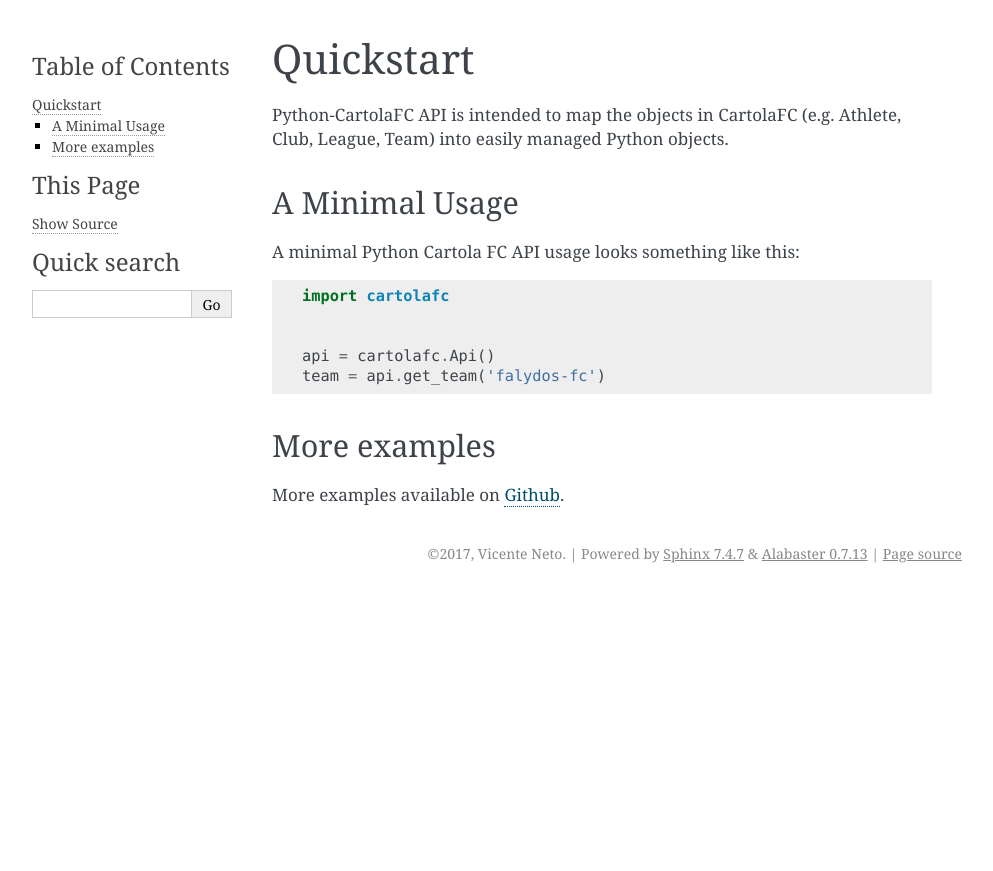
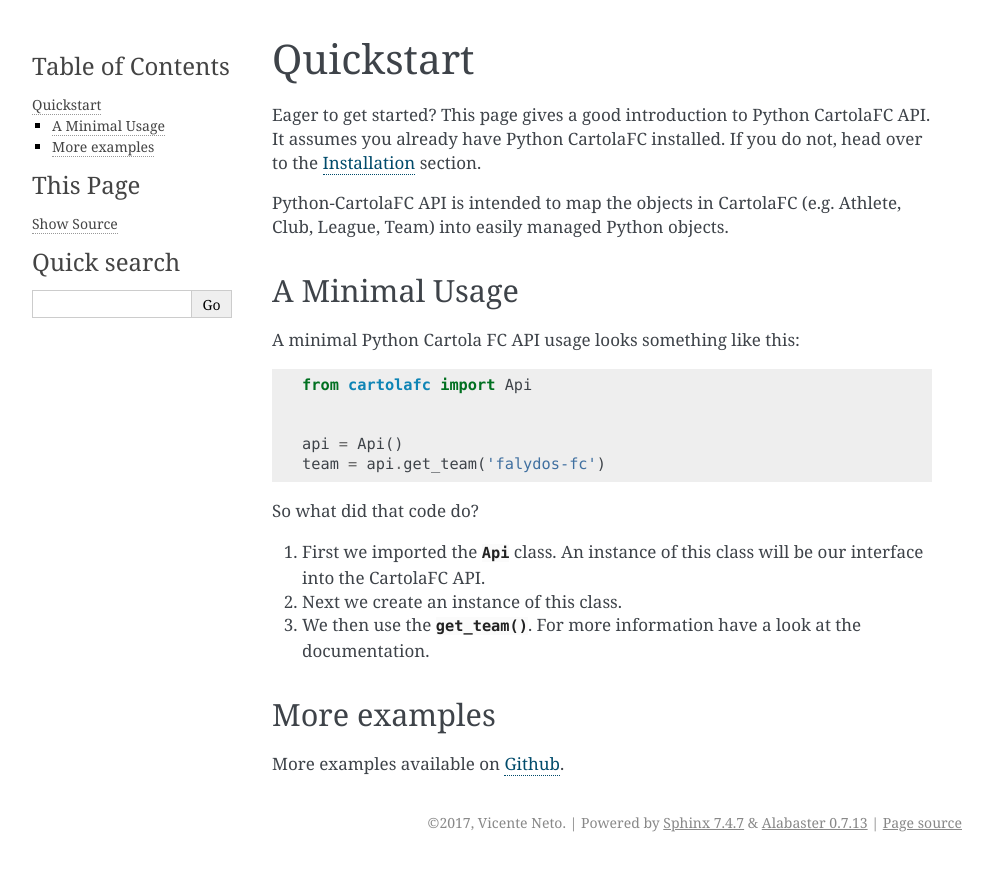
Before and after one commit to vicenteneto/python-cartolafc, a Sphinx documentation site: the page built from docs/source/quickstart.rst, in a window 1280 px wide. Shown: the top 871 px of the page, without its empty margins (148-1141 px from the left). Built offline with Sphinx 7.4.7, drawn with Linux system fonts in a browser that asks for light colours.

Commit message:
Improving installation and quickstart documentation and creating simple docs to all models and API functions

```diff
--- a/docs/source/conf.py
+++ b/docs/source/conf.py
@@ -15,10 +15,11 @@
 # If extensions (or modules to document with autodoc) are in another directory,
 # add these directories to sys.path here. If the directory is relative to the
 # documentation root, use os.path.abspath to make it absolute, like shown here.
-#
-# import os
-# import sys
-# sys.path.insert(0, os.path.abspath('.'))
+
+import os
+import sys
+
+sys.path.insert(0, os.path.abspath('../../'))
 
 
 # -- General configuration ------------------------------------------------
--- a/docs/source/installation.rst
+++ b/docs/source/installation.rst
@@ -1,4 +1,4 @@
-.. _installation
+.. _installation:
 
 Installation
 ============
@@ -22,6 +22,7 @@
 Development version
 -------------------
 
-If you want to work with the latest version of Flask, you can either let ``pip`` pull in the development version::
+If you want to work with the latest version of Python CartolaFC's, you can either let ``pip`` pull in the development
+version::
 
     $ pip install git+https://github.com/vicenteneto/python-cartolafc.git#egg=Python-CartolaFC
--- a/docs/source/license.rst
+++ b/docs/source/license.rst
@@ -1,4 +1,4 @@
-.. _license
+.. _license:
 
 Copyright and license
 =====================
--- a/docs/source/quickstart.rst
+++ b/docs/source/quickstart.rst
@@ -1,7 +1,10 @@
-.. _quickstart
+.. _quickstart:
 
 Quickstart
 ==========
+
+Eager to get started?  This page gives a good introduction to Python CartolaFC API. It assumes you already have Python
+CartolaFC installed.  If you do not, head over to the :ref:`installation` section.
 
 Python-CartolaFC API is intended to map the objects in CartolaFC (e.g. Athlete, Club, League, Team) into easily managed
 Python objects.
@@ -11,11 +14,19 @@
 
 A minimal Python Cartola FC API usage looks something like this::
 
-    import cartolafc
+    from cartolafc import Api
 
 
-    api = cartolafc.Api()
+    api = Api()
     team = api.get_team('falydos-fc')
+
+
+So what did that code do?
+
+1. First we imported the :class:`~cartolafc.Api` class. An instance of this class will be our interface into the
+   CartolaFC API.
+2. Next we create an instance of this class.
+3. We then use the :meth:`~cartolafc.Api.get_team`. For more information have a look at the documentation.
 
 
 More examples
```
Also changed, not shown: cartolafc/__init__.py (+4 -3 lines), docs/source/api.rst (+34 -1 lines), 3 other files.
